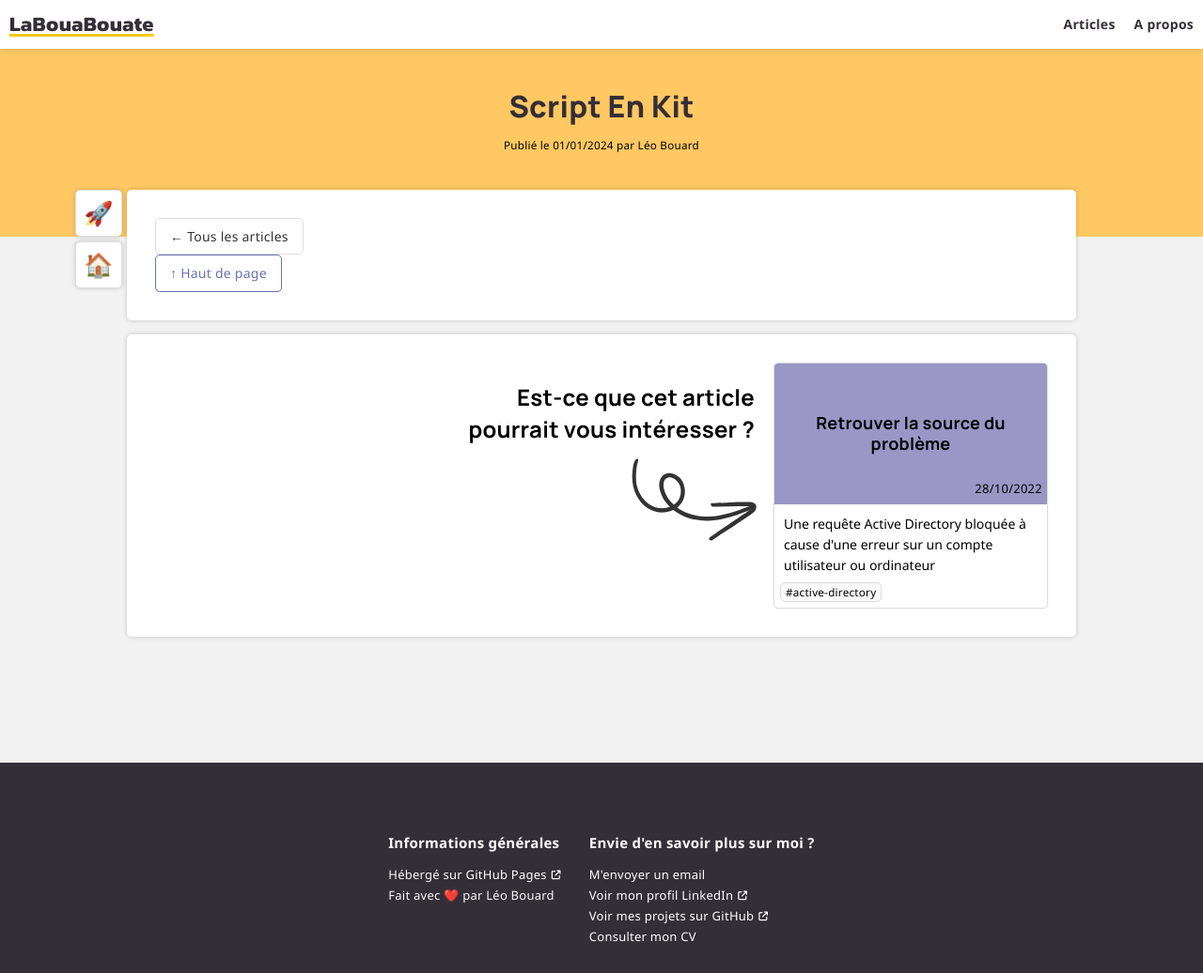
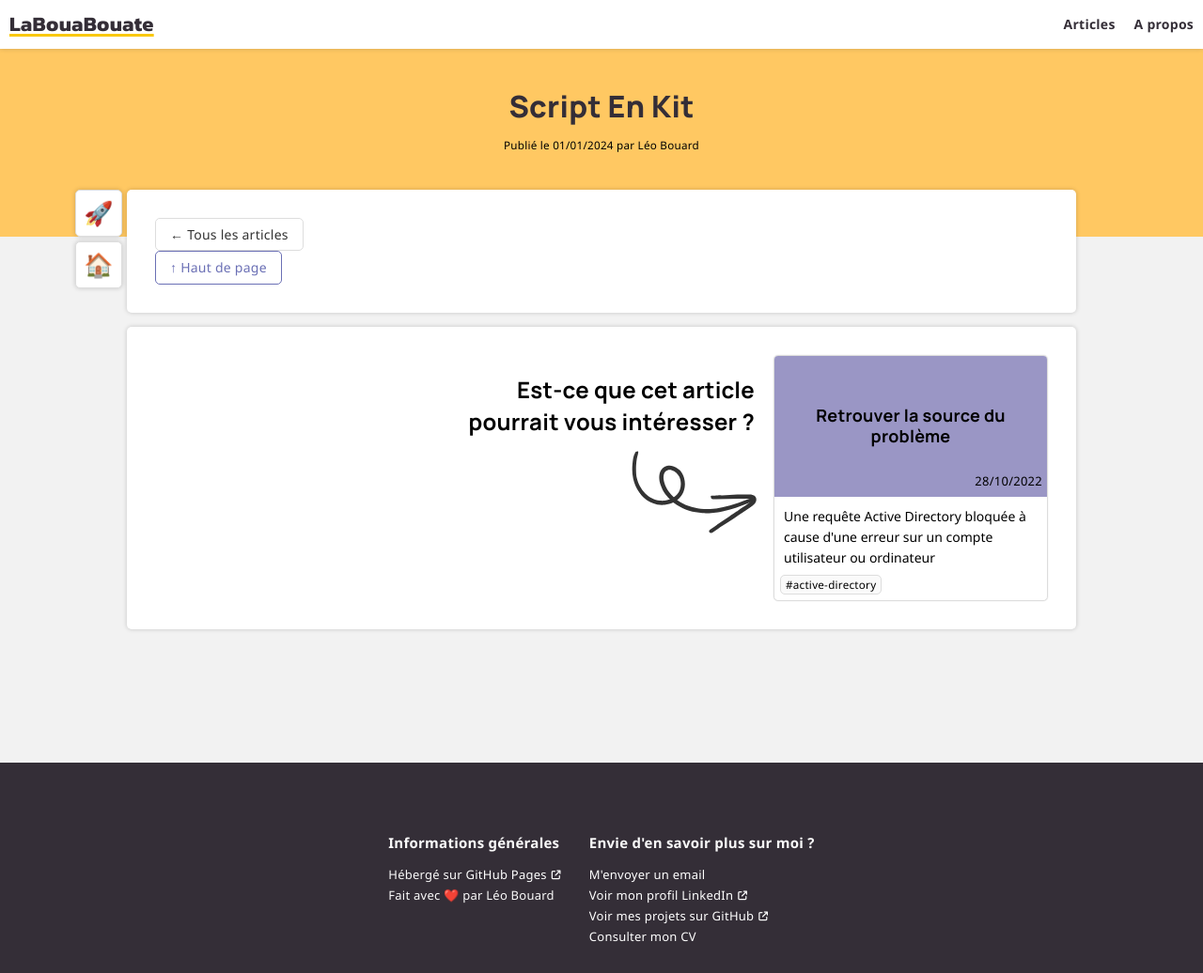
Before and after one commit to leobouard/leobouard.github.io, a Jekyll site: the page built from _posts/2024-01-01-script-en-kit.md, in a window 1280 px wide. Shown: the whole page at 94% size. Built offline with Jekyll 4.4.1, drawn with Linux system fonts in a browser that asks for light colours; nearby versions of some CDN libraries; some web fonts are replaced; our own code applies the rules of GitHub Pages for plain Markdown files.

Commit message:
Update posts.scss

```diff
--- a/assets/css/posts.scss
+++ b/assets/css/posts.scss
@@ -196,7 +196,7 @@ div.summary > span {
 }
 
 .div_topnav_buttons > a , .div_bottomnav_buttons > a {
-    padding: 8px 15px;
+    padding: 6px 15px;
     border-radius: 5px;
 }
 
```
